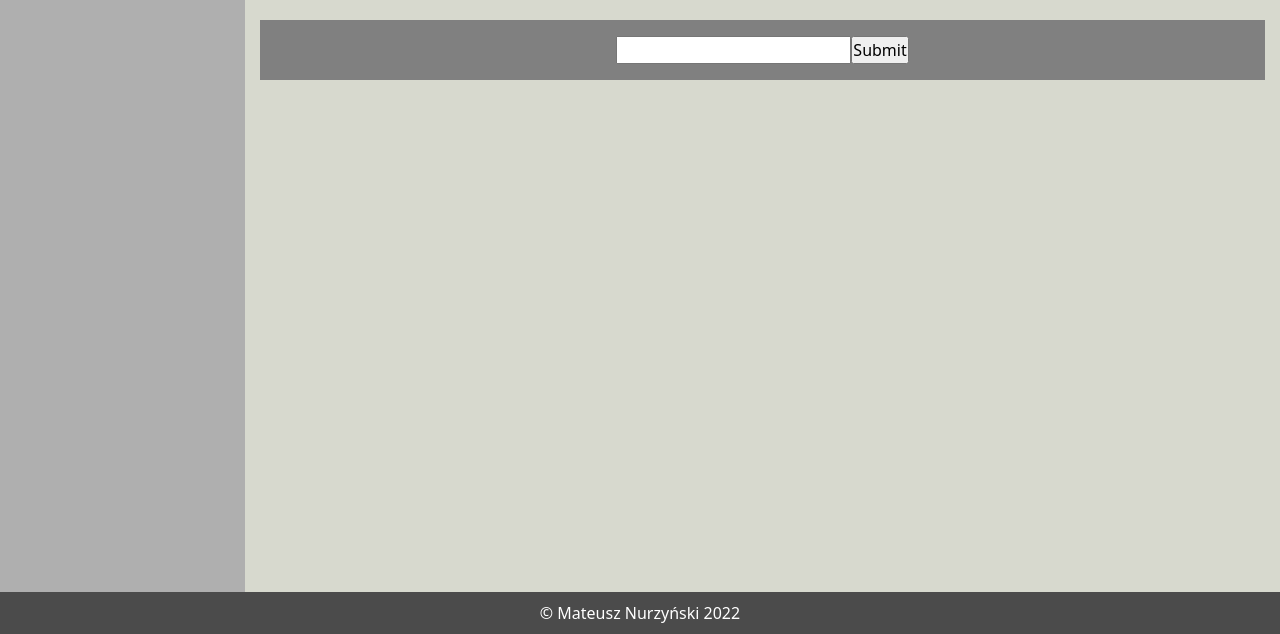
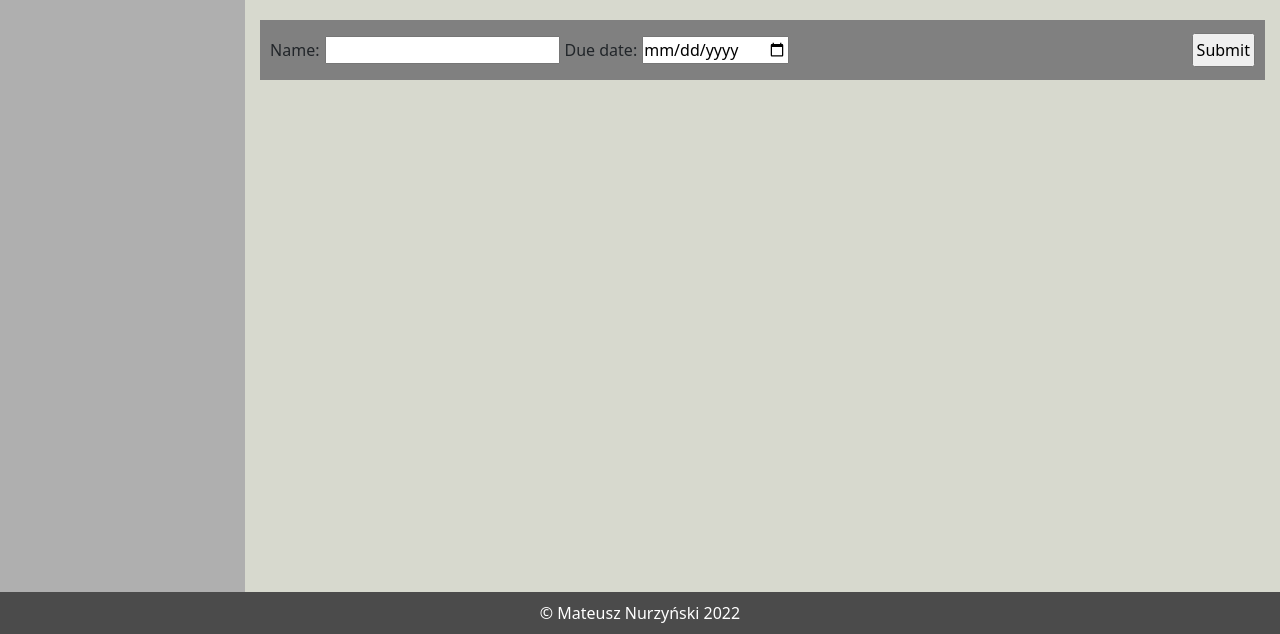
Before and after one commit to mateusznurzynski/todo-list, a website built with webpack: page src/index.html in a window 1280 px wide. Shown: the part 166-800 px from the top of the page. Built offline with nearby package versions, Linux system fonts and the light colour scheme; what pubsub-js would draw is missing.

Commit message:
Add a date input to the todo form

```diff
--- a/src/components/dom-control.js
+++ b/src/components/dom-control.js
@@ -141,7 +141,8 @@ export default (function DomControl() {
 		const todoFormElement = createDomElement(
 			'form',
 			'todo-form todo-container',
-			`<input type="text" name="todo-name" id="todo-name" />
+			`Name:<input type="text" name="todo-name" id="todo-name" />
+			Due date:<input type="date" name="todo-date" id="todo-date" />
 		<input
 			type="submit"
 			name="todo-submit"
--- a/src/style.css
+++ b/src/style.css
@@ -184,11 +184,19 @@ nav {
 
 .todo-container {
 	display: flex;
-	justify-content: center;
+	justify-content: start;
 	align-items: center;
 	width: 100%;
 	height: 60px;
 	background-color: gray;
+	gap: 5px;
+	padding: 0px 10px;
+	white-space: nowrap;
+}
+
+.todo-submit-btn {
+	margin-left: auto;
+	padding: 3px;
 }
 
 .footer {
```
Also changed, not shown: 1 other file.
